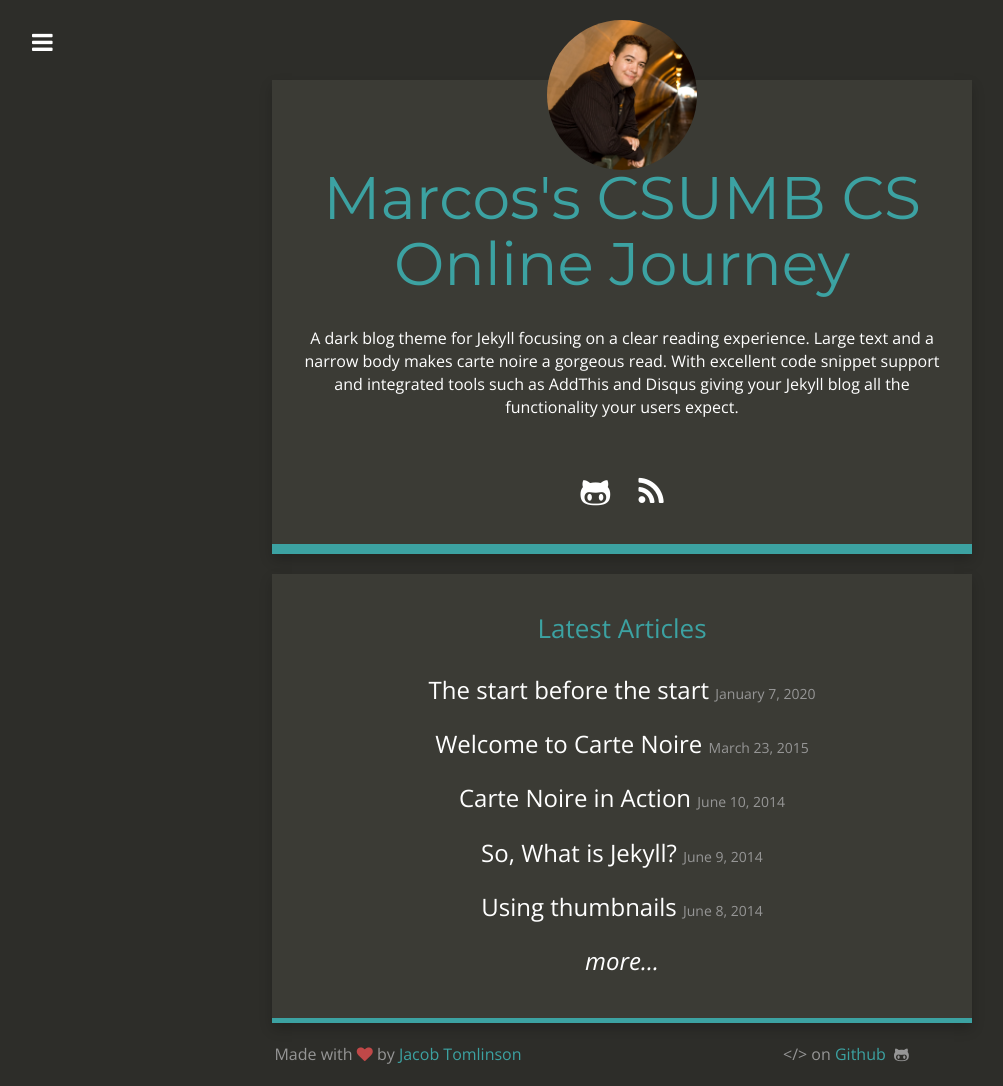
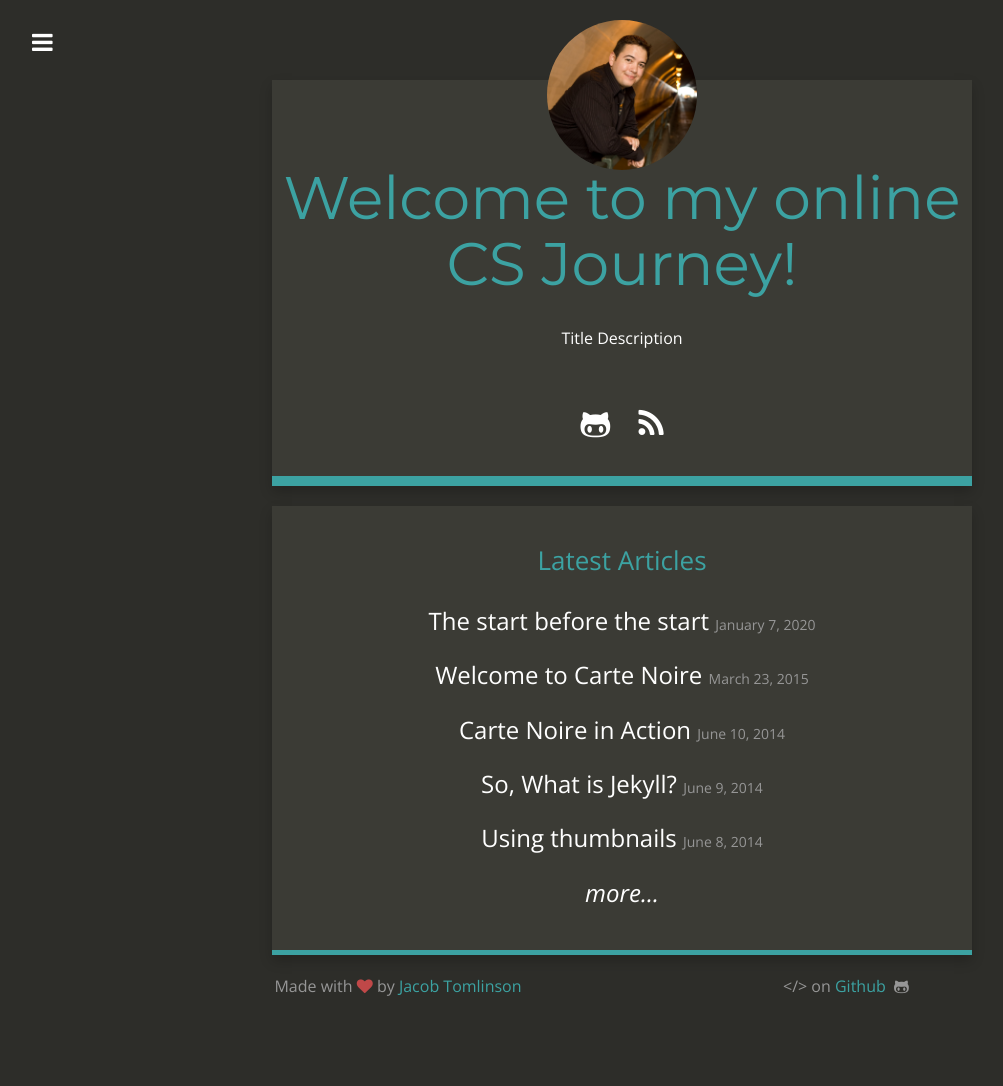
Before and after one commit to MarcosBSD/MarcosBSD.github.io, a Jekyll site: the page built from index.html, in a window 1280 px wide. Shown: the whole page, without its empty margins (18-1021 px from the left). Built offline with Jekyll 4.4.1, drawn with Linux system fonts in a browser that asks for light colours; nearby versions of some CDN libraries; after the commit the page ends 1018 px from its top, so only the background shows below that.

Commit message:
Updated Config

```diff
--- a/_config.yml
+++ b/_config.yml
@@ -1,5 +1,5 @@
 ---
-title: Marcos's  CSUMB CS Online Journey
+title: Welcome to my online CS Journey!
 timezone: America/Los_Angeles
 collections:
   posts:
@@ -9,13 +9,10 @@ collections:
     title: Uploads
     output: true
 email: mabarrera@csumb.edu
-description: A dark blog theme for Jekyll.
+description: Theme descritions
 baseurl:
 url: https://MarcosBSD.github.io
-title_description: A dark blog theme for Jekyll focusing on a clear reading experience.
-  Large text and a narrow body makes carte noire a gorgeous read. With excellent code
-  snippet support and integrated tools such as AddThis and Disqus giving your Jekyll
-  blog all the functionality your users expect.
+title_description: Title Description
 title_image: "/uploads/cropped-tunnel.jpg"
 google_analytics: UA-163962122-1
 disqus_account:
```
